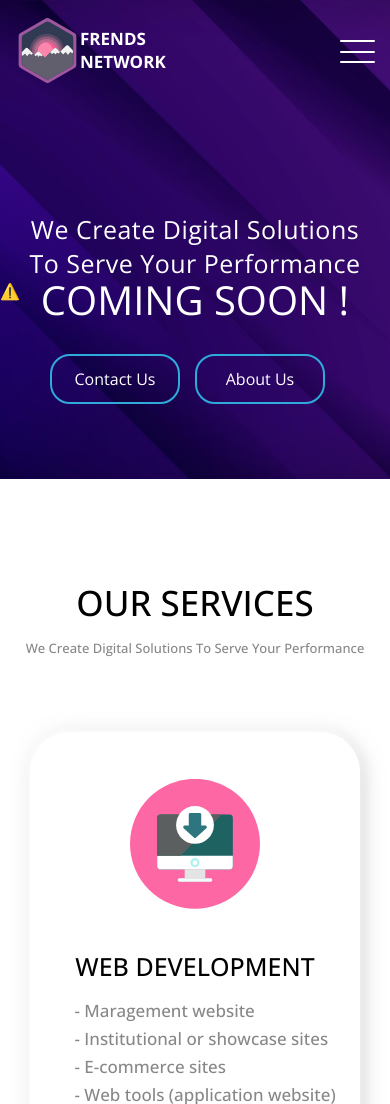
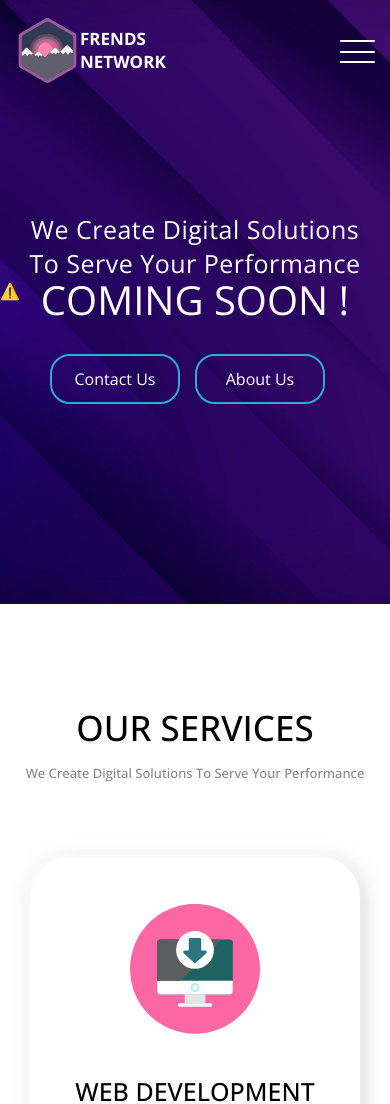
Before and after one commit to sajadmatham/first-jop, a plain HTML site: page index.html in a window 390 px wide. Shown: the top 1104 px of the page. Drawn offline with nearby package versions, Linux system fonts and the light colour scheme; no server answers.

Commit message:
Update FirstProject.css

```diff
--- a/css/FirstProject.css
+++ b/css/FirstProject.css
@@ -27,6 +27,12 @@ body {
   background-image: url("../Images/big-image.jpg");
   background-size: cover;
   background-position: center;
+}
+
+@media (max-width: 768px) {
+  .header {
+    padding-bottom: 125px;
+  }
 }
 
 /* Small */
```
